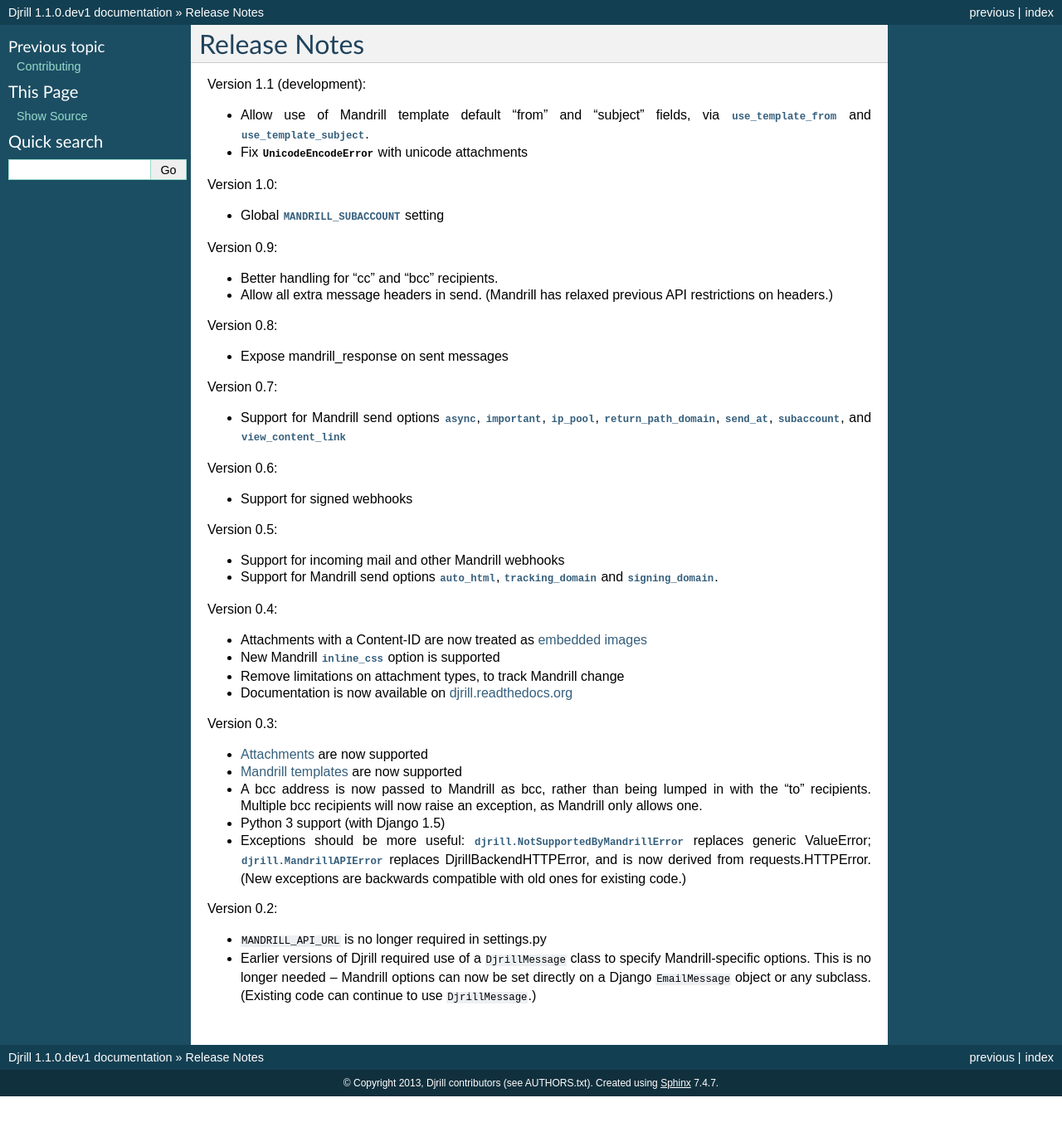
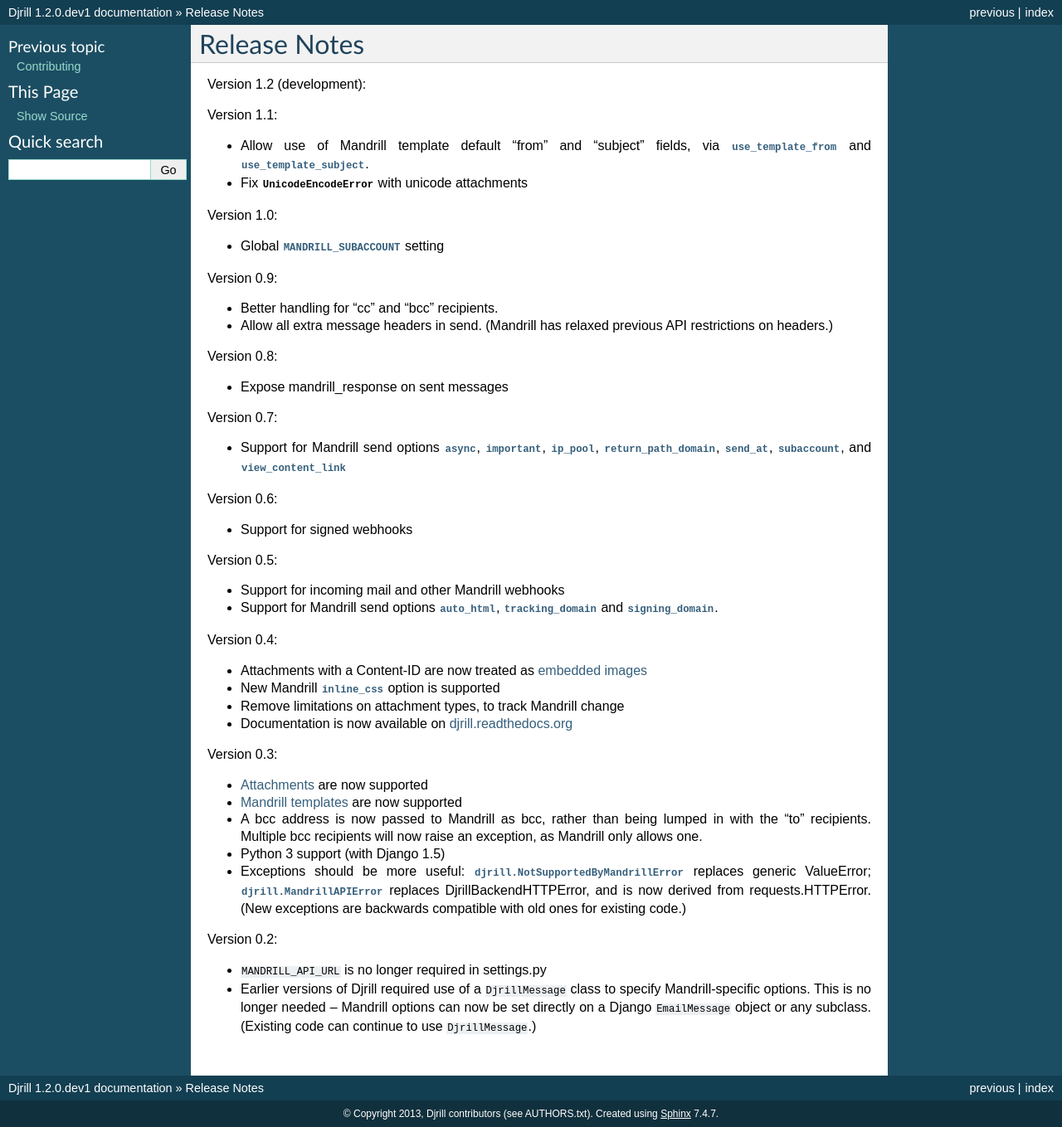
Before and after one commit to brack3t/Djrill, a Sphinx documentation site: the page built from docs/history.rst, in a window 1280 px wide. Shown: the whole page at 83% size. Built offline with Sphinx 7.4.7, drawn with Linux system fonts in a browser that asks for light colours; before the commit the page ends 1322 px from its top, so only the background shows below that.

Commit message:
Open v1.2 development
[ci skip]

```diff
--- a/djrill/_version.py
+++ b/djrill/_version.py
@@ -1,3 +1,3 @@
-VERSION = (1, 1, 0, 'dev1')  # Remove the 'dev1' component in release branches
+VERSION = (1, 2, 0, 'dev1')  # Remove the 'dev1' component in release branches
 __version__ = '.'.join([str(x) for x in VERSION])
 __minor_version__ = '.'.join([str(x) for x in VERSION[:2]])  # Sphinx's X.Y "version"
--- a/docs/history.rst
+++ b/docs/history.rst
@@ -1,11 +1,15 @@
 Release Notes
 =============
 
-Version 1.1 (development):
+Version 1.2 (development):
+
+
+Version 1.1:
 
 * Allow use of Mandrill template default "from" and "subject" fields,
   via :attr:`use_template_from` and :attr:`use_template_subject`.
 * Fix `UnicodeEncodeError` with unicode attachments
+
 
 Version 1.0:
 
```
